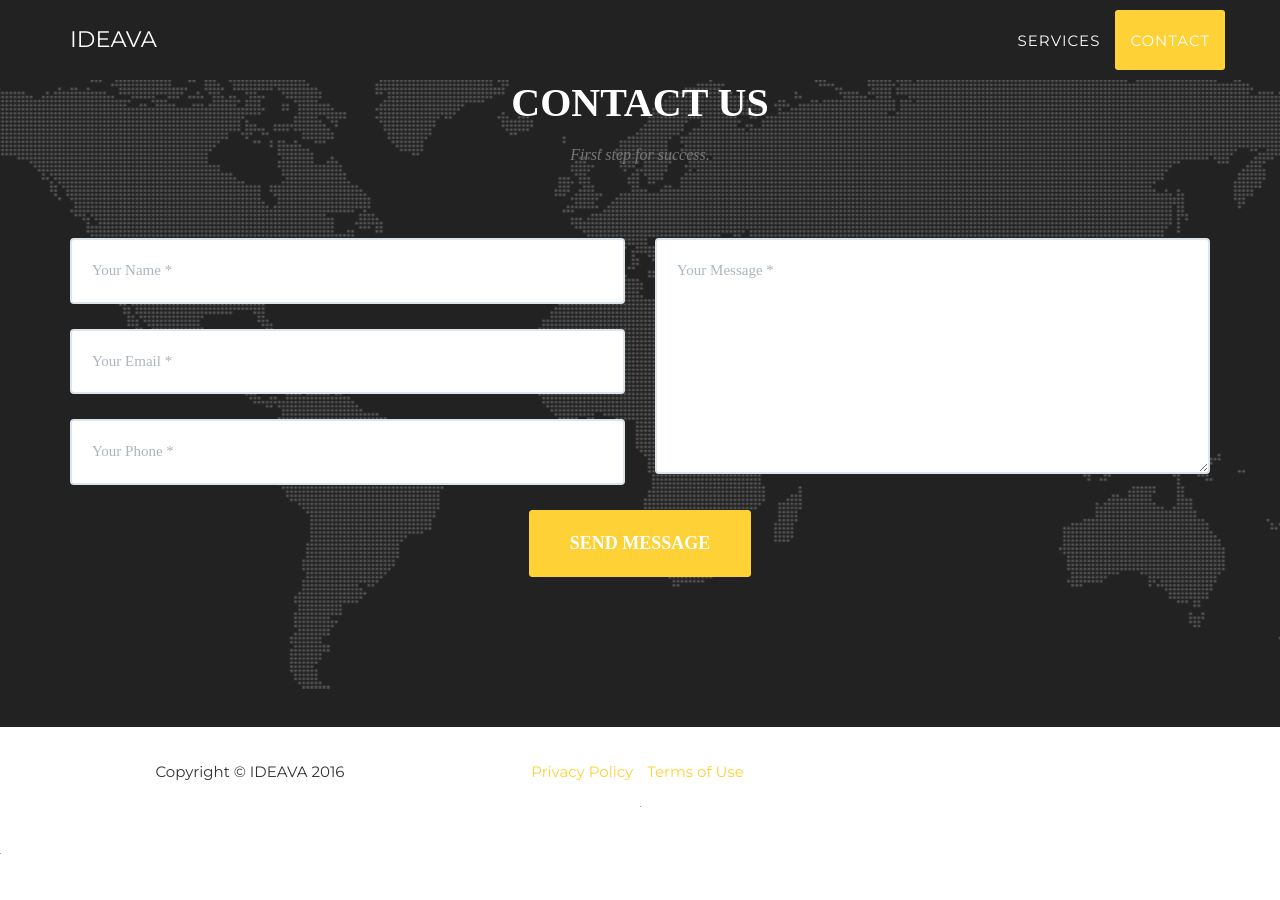
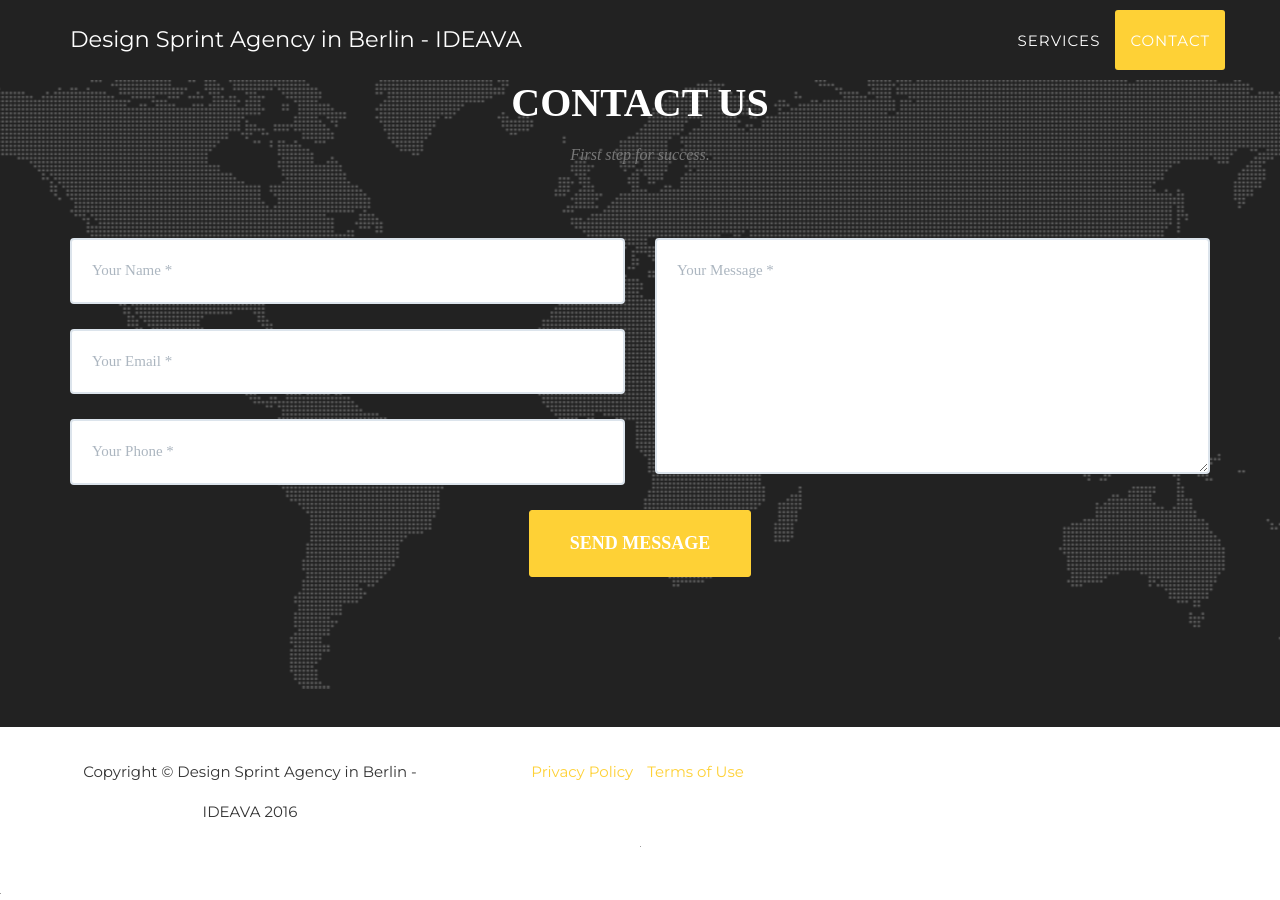
Before and after one commit to alperozturk/blog, a Jekyll site: the page built from index.html, in a window 1280 px wide and 900 px high, scrolled down 1657 px. Built offline with Jekyll 4.4.1, drawn with Linux system fonts in a browser that asks for light colours; some web fonts are replaced; before the commit the page ends 2517 px from its top, so only the background shows below that; some of the changed lines change nothing that is shown; grey boxes are pictures that could not be loaded.

Commit message:
Update _config.yml

```diff
--- a/_config.yml
+++ b/_config.yml
@@ -2,9 +2,9 @@ url:
 baseurl: https://alperozturk.github.io/blog/
 
 # Site settings
-title: IDEAVA
+title: Design Sprint Agency in Berlin - IDEAVA
 email: mail@alperozturk.com
-description: "Solutions for Mobile and Web Development: Your Technical Co-founder"
+description: "We help you make better and faster product decisions using Google's 4-Day Design Sprint Process"
 
 # Color settings (hex-codes without the leading hash-tag)
 color:
@@ -12,40 +12,6 @@ color:
   secondary: fec503
   secondary-dark: 333
 
-# Team names, titles and social links
-people:
-- name: Alper Öztürk
-  pic: 1
-  position: Founder
-  social:
-    - title: twitter
-      url: #
-    - title: facebook
-      url: #
-    - title: stack-overflow
-      url: #
-
-- name: Larry Parker
-  pic: 2
-  position: Lead Marketer
-  social:
-    - title: twitter
-      url: #
-    - title: facebook
-      url: #
-    - title: linkedin
-      url: #
-
-- name: Diana Petersen
-  pic: 3
-  position: Lead Developer
-  social:
-    - title: twitter
-      url: #
-    - title: facebook
-      url: #
-    - title: google-plus
-      url: #
 
 # Social networks usernames (many more available: google-plus, flickr, dribbble, pinterest, instagram, tumblr, linkedin, etc.)
 social:
```
